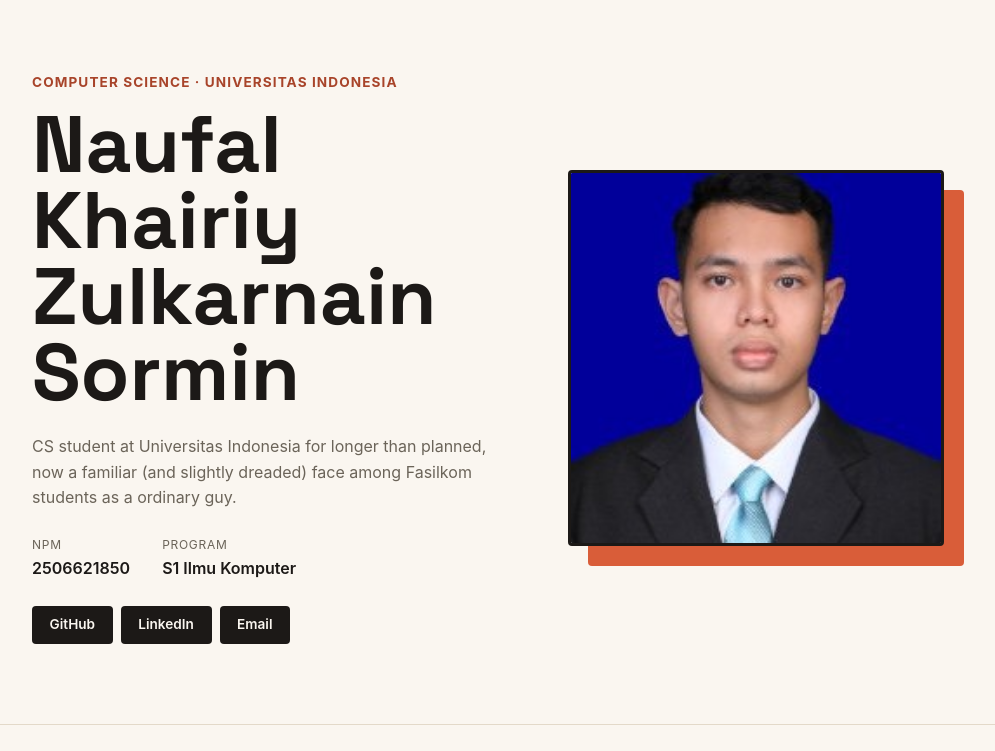
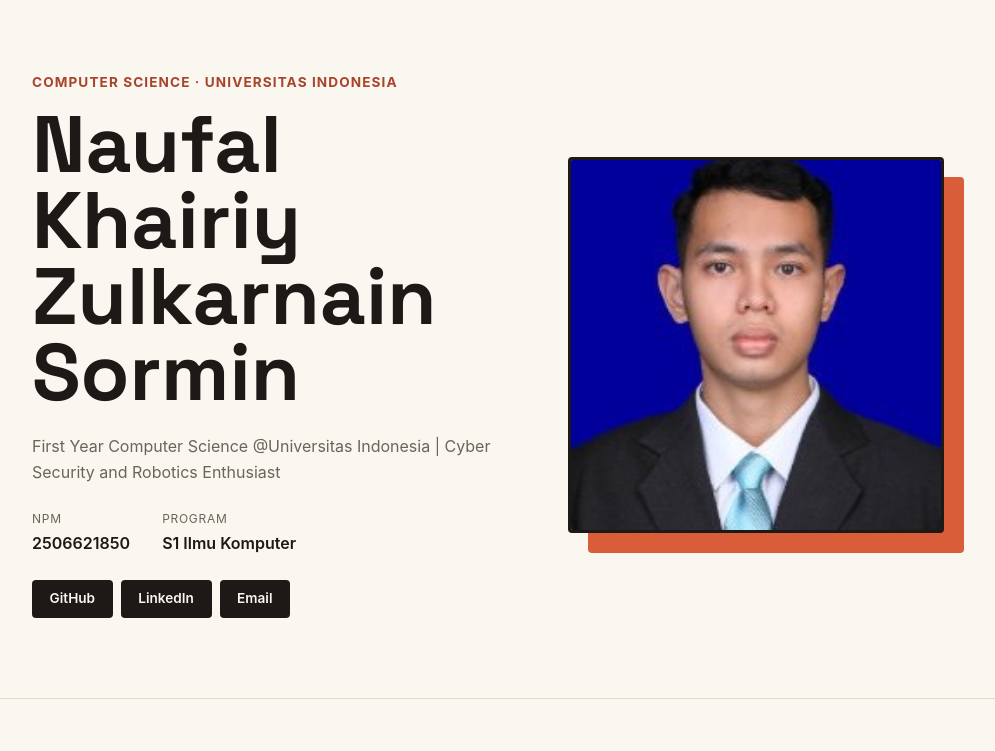
Before and after one commit to naufalkhairiy/myportofolio, a Django app: page / in a window 1280 px wide. Shown: the part 74-825 px from the top of the page, without its empty margins (152-1147 px from the left). Run offline with Django 5.2, Linux system fonts and the light colour scheme.

Commit message:
docs: complete assignment documentation, reflections, and change html context

```diff
--- a/templates/index.html
+++ b/templates/index.html
@@ -32,7 +32,7 @@
                     <img class="avatar" src="/static/img/naufal.jpg" alt="Photo of Khairiy">
                 </div>
                 <div class="hero-details">
-                    <p class="bio">CS student at Universitas Indonesia for longer than planned, now a familiar (and slightly dreaded) face among Fasilkom students as a ordinary guy.</p>
+                    <p class="bio">First Year Computer Science @Universitas Indonesia | Cyber Security and Robotics Enthusiast</p>
                     <dl class="meta-list">
                         <div class="meta-row">
                             <dt>NPM</dt>
```
Also changed, not shown: README.md.
